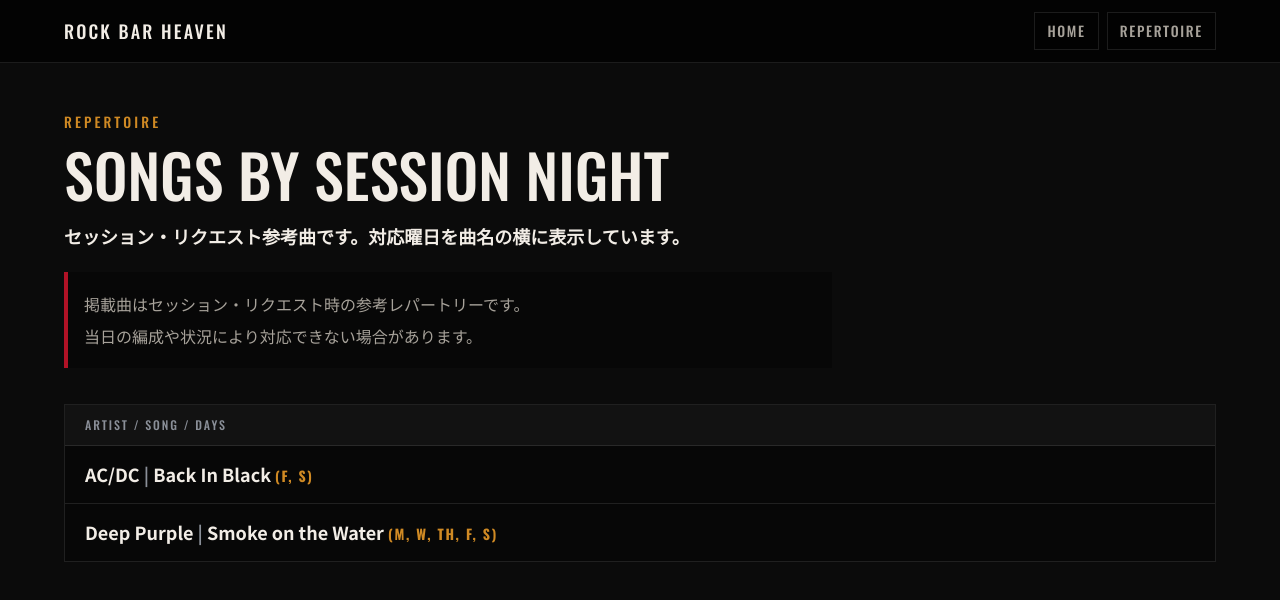
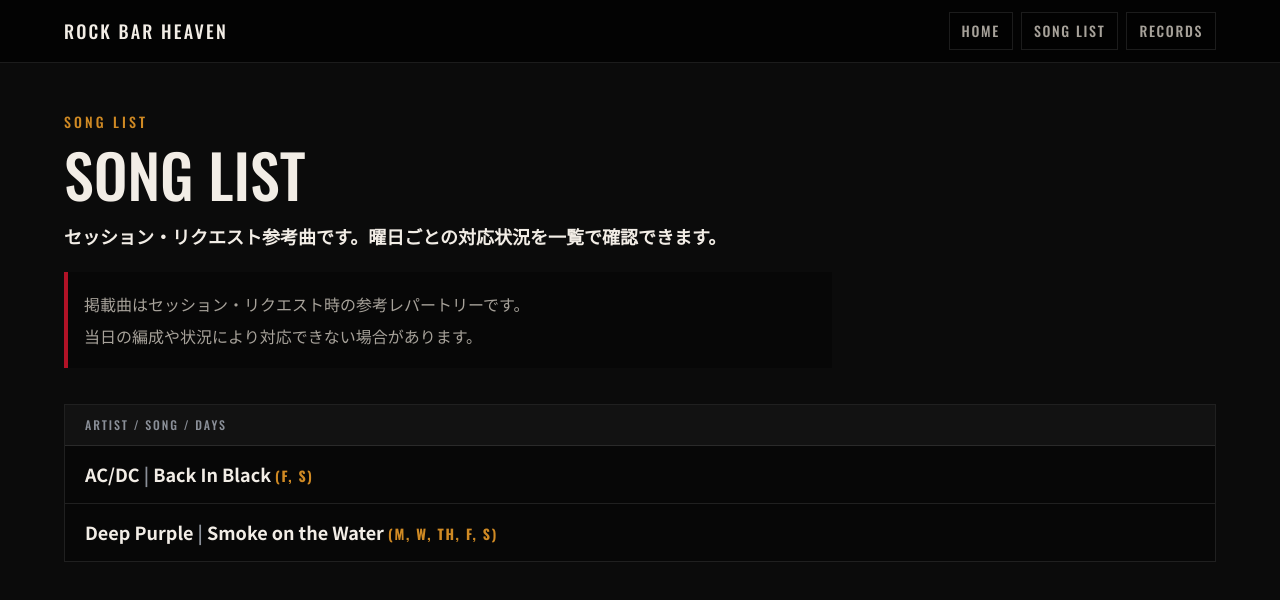
Before and after one commit to 69barheaven-bot/heaven, a Next.js app: page /repertoire in a window 1280 px wide. Shown: the top 600 px of the page. Built offline with nearby package versions, Linux system fonts and the light colour scheme.

Commit message:
Fix song list label typo

```diff
--- a/app/repertoire/page.tsx
+++ b/app/repertoire/page.tsx
@@ -7,14 +7,14 @@
 const repertoireUrl = `${siteConfig.siteUrl.replace(/\/$/, "")}/repertoire`;
 
 export const metadata: Metadata = {
-  title: "Repertoire | Rock Bar Heaven Akasaka",
+  title: "SONG LIST | Rock Bar Heaven Akasaka",
   description:
     "Rock Bar Heaven Akasakaの曜日別レパートリー。セッションやリクエストの参考に、演奏可能曲・対応曲を掲載しています。",
   alternates: {
     canonical: repertoireUrl,
   },
   openGraph: {
-    title: "Repertoire | Rock Bar Heaven Akasaka",
+    title: "SONG LIST | Rock Bar Heaven Akasaka",
     description:
       "Rock Bar Heaven Akasakaの曜日別レパートリー。セッションやリクエストの参考に、演奏可能曲・対応曲を掲載しています。",
     type: "website",
@@ -32,7 +32,7 @@
   },
   twitter: {
     card: "summary_large_image",
-    title: "Repertoire | Rock Bar Heaven Akasaka",
+    title: "SONG LIST | Rock Bar Heaven Akasaka",
     description:
       "Rock Bar Heaven Akasakaの曜日別レパートリー。セッションやリクエストの参考に、演奏可能曲・対応曲を掲載しています。",
     images: [siteConfig.ogImage],
@@ -44,15 +44,15 @@
     <>
       <SiteNav />
       <main className="min-h-screen bg-heaven-base px-5 pb-28 pt-28 text-heaven-text sm:px-8 lg:px-12">
-        <section className="fade-up mx-auto max-w-6xl">
+        <section className="mx-auto max-w-6xl">
           <p className="mb-3 font-heading text-sm uppercase tracking-[0.22em] text-heaven-amber">
-            Repertoire
+            SONG LIST
           </p>
           <h1 className="max-w-4xl font-heading text-4xl uppercase leading-none text-heaven-text sm:text-6xl">
-            Songs by Session Night
+            SONG LIST
           </h1>
           <p className="mt-4 max-w-2xl text-lg font-semibold leading-8 text-heaven-text">
-            セッション・リクエスト参考曲です。対応曜日を曲名の横に表示しています。
+            セッション・リクエスト参考曲です。曜日ごとの対応状況を一覧で確認できます。
           </p>
           <p className="mt-5 max-w-3xl border-l-4 border-heaven-red bg-black/35 px-4 py-4 leading-8 text-heaven-muted">
             掲載曲はセッション・リクエスト時の参考レパートリーです。
@@ -60,7 +60,7 @@
             当日の編成や状況により対応できない場合があります。
           </p>
         </section>
-        <section className="fade-up mx-auto mt-9 max-w-6xl">
+        <section className="mx-auto mt-9 max-w-6xl">
           <RepertoireList />
         </section>
       </main>
--- a/components/Hero.tsx
+++ b/components/Hero.tsx
@@ -48,6 +48,9 @@
             <a className="cta-button bg-heaven-amber text-black" href={mapActionUrl}>
               Get Directions
             </a>
+            <a className="cta-button border border-heaven-amber/70 bg-black/55 text-heaven-amber" href="/repertoire">
+              SONG LIST
+            </a>
             <a className="cta-button border border-white/30 bg-black/45 text-heaven-text" href={siteConfig.instagramUrl}>
               Instagram
             </a>
--- a/components/SiteNav.tsx
+++ b/components/SiteNav.tsx
@@ -3,7 +3,8 @@
 
 const navItems = [
   { href: "/", label: "Home" },
-  { href: "/repertoire", label: "Repertoire" },
+  { href: "/repertoire", label: "SONG LIST" },
+  { href: "/records", label: "Records" },
 ];
 
 export default function SiteNav() {
```
